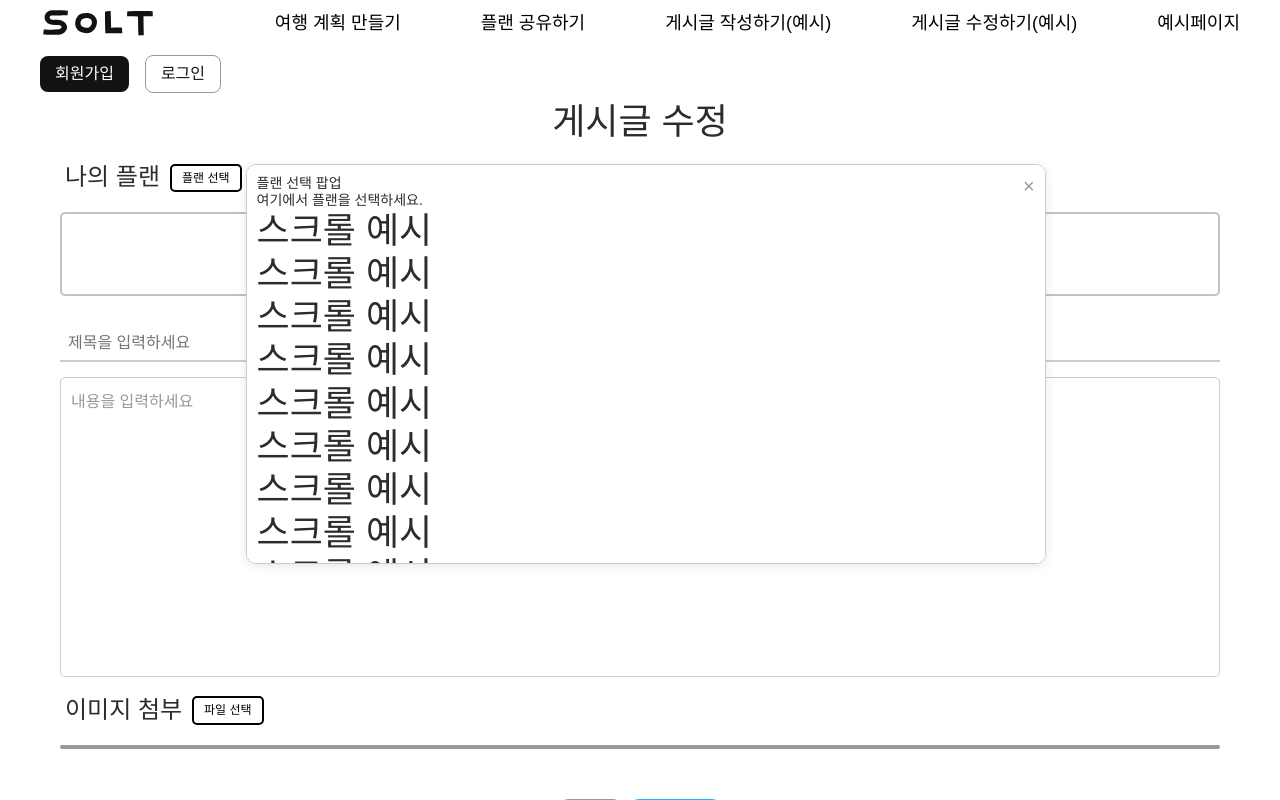
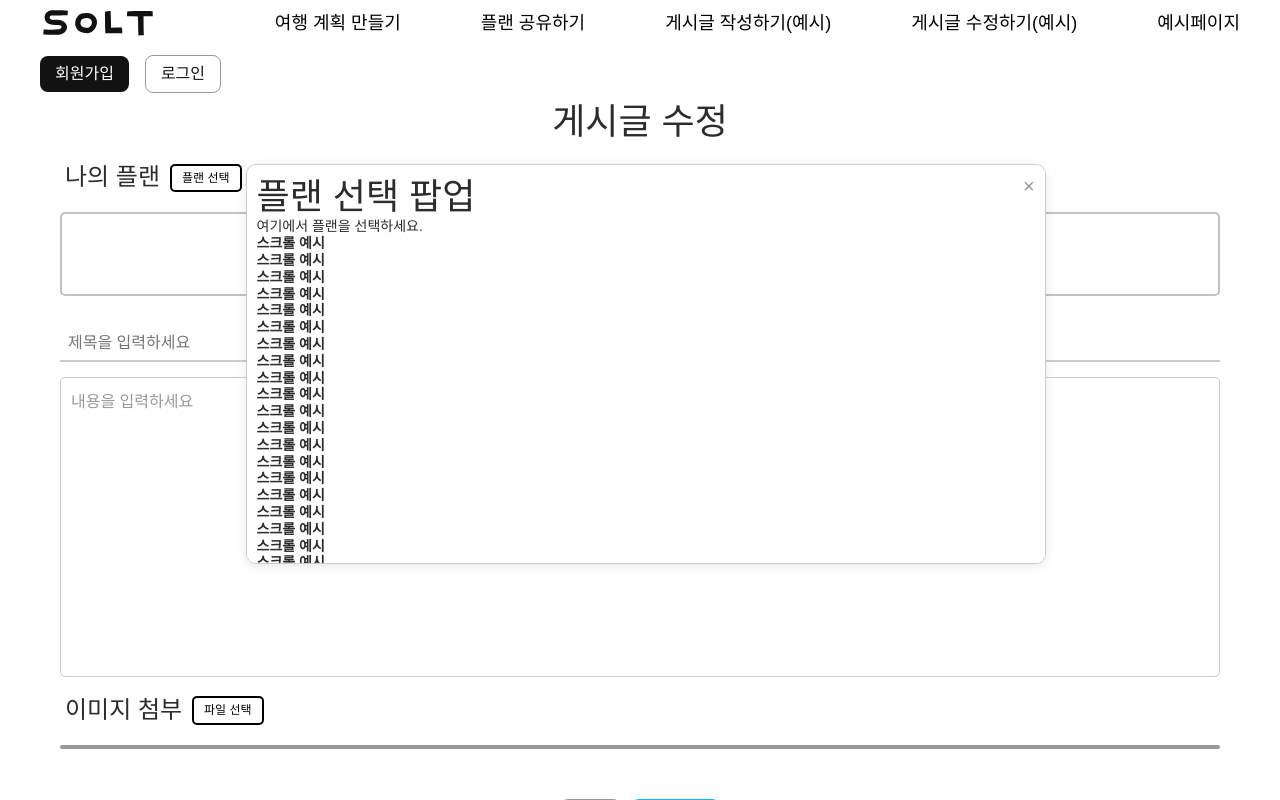
Before and after one commit to Backrow-NCP/solt-frontend, a React (Create React App) app: page /board/edit in a window 1280 px wide. Both pictures are taken after a click on the label "플랜 선택". Shown: the top 800 px of the page. Built offline with nearby package versions, Linux system fonts and the light colour scheme; a web font is replaced by a local one.

Commit message:
ImageStyledBox 인라인 스타일로 변경

```diff
--- a/src/components/Board/BoardForm.jsx
+++ b/src/components/Board/BoardForm.jsx
@@ -16,7 +16,7 @@ import {
   ImageContainer,
   ImageThumbnail,
   ImageStyledBox,
-  RemoveAllButton, // 모든 이미지 삭제 버튼 스타일 추가
+  RemoveAllButton,
 } from '../../styles/board/boardForm';
 
 const BoardForm = ({ onSubmit, buttonText }) => {
@@ -25,15 +25,16 @@ const BoardForm = ({ onSubmit, buttonText }) => {
   const [selectedFiles, setSelectedFiles] = useState([]);
   const [isPopupOpen, setIsPopupOpen] = useState(false);
   const [isButtonClicked, setIsButtonClicked] = useState(false);
-  const [scrollable, setScrollable] = useState(false);
   const imageContainerRef = useRef(null);
 
   const handleFileChange = e => {
     const files = Array.from(e.target.files);
     const validFiles = files.filter(file => file.type.startsWith('image/'));
+
     if (validFiles.length !== files.length) {
       alert('이미지 파일만 업로드 가능합니다.');
     }
+
     setSelectedFiles(prevFiles => [...prevFiles, ...validFiles]);
   };
 
@@ -53,7 +54,7 @@ const BoardForm = ({ onSubmit, buttonText }) => {
 
   const togglePopup = () => {
     if (!isButtonClicked) {
-      setIsPopupOpen(!isPopupOpen);
+      setIsPopupOpen(prev => !prev);
     }
     setIsButtonClicked(false);
   };
@@ -102,24 +103,6 @@ const BoardForm = ({ onSubmit, buttonText }) => {
       }
     };
   }, []);
-
-  useEffect(() => {
-    const container = imageContainerRef.current;
-
-    const checkScrollable = () => {
-      if (container) {
-        // 스크롤이 필요할 경우
-        setScrollable(container.scrollWidth > container.clientWidth);
-      }
-    };
-
-    checkScrollable(); // 처음 렌더링 시 체크
-    window.addEventListener('resize', checkScrollable); // 창 크기 변경 시 체크
-
-    return () => {
-      window.removeEventListener('resize', checkScrollable);
-    };
-  }, [selectedFiles]); // selectedFiles가 변경될 때마다 체크
 
   return (
     <Container>
@@ -177,7 +160,6 @@ const BoardForm = ({ onSubmit, buttonText }) => {
             onChange={handleFileChange}
             multiple
           />
-          {/* 이미지가 2개 이상일 때만 삭제 버튼 표시 */}
           {selectedFiles.length > 1 && (
             <RemoveAllButton type="button" onClick={handleRemoveAllFiles}>
               모든 이미지 삭제
@@ -186,8 +168,8 @@ const BoardForm = ({ onSubmit, buttonText }) => {
         </SectionContainer>
 
         <ImageStyledBox
-          ref={imageContainerRef} // ref 추가
-          scrollable={scrollable} // 스크롤 가능 여부에 따라 scrollable prop 설정
+          ref={imageContainerRef}
+          style={{ overflowX: 'auto', display: 'flex', alignItems: 'center' }} // 스타일 추가
         >
           {selectedFiles.length > 0 ? (
             selectedFiles.map((file, index) => (
--- a/src/components/Board/PlanPopup.jsx
+++ b/src/components/Board/PlanPopup.jsx
@@ -27,17 +27,49 @@ const PlanPopup = ({ onClose, style }) => {
     >
       <CloseButton onClick={onClose}>×</CloseButton>
       <div>
-        <p>플랜 선택 팝업</p>
+        <h2>플랜 선택 팝업</h2>
         <p>여기에서 플랜을 선택하세요.</p>
-        <h2>스크롤 예시</h2>
-        <h2>스크롤 예시</h2>
-        <h2>스크롤 예시</h2>
-        <h2>스크롤 예시</h2>
-        <h2>스크롤 예시</h2>
-        <h2>스크롤 예시</h2>
-        <h2>스크롤 예시</h2>
-        <h2>스크롤 예시</h2>
-        <h2>스크롤 예시</h2>
+        <h4>스크롤 예시</h4>
+        <h4>스크롤 예시</h4>
+        <h4>스크롤 예시</h4>
+        <h4>스크롤 예시</h4>
+        <h4>스크롤 예시</h4>
+        <h4>스크롤 예시</h4>
+        <h4>스크롤 예시</h4>
+        <h4>스크롤 예시</h4>
+        <h4>스크롤 예시</h4>
+        <h4>스크롤 예시</h4>
+        <h4>스크롤 예시</h4>
+        <h4>스크롤 예시</h4>
+        <h4>스크롤 예시</h4>
+        <h4>스크롤 예시</h4>
+        <h4>스크롤 예시</h4>
+        <h4>스크롤 예시</h4>
+        <h4>스크롤 예시</h4>
+        <h4>스크롤 예시</h4>
+        <h4>스크롤 예시</h4>
+        <h4>스크롤 예시</h4>
+        <h4>스크롤 예시</h4>
+        <h4>스크롤 예시</h4>
+        <h4>스크롤 예시</h4>
+        <h4>스크롤 예시</h4>
+        <h4>스크롤 예시</h4>
+        <h4>스크롤 예시</h4>
+        <h4>스크롤 예시</h4>
+        <h4>스크롤 예시</h4>
+        <h4>스크롤 예시</h4>
+        <h4>스크롤 예시</h4>
+        <h4>스크롤 예시</h4>
+        <h4>스크롤 예시</h4>
+        <h4>스크롤 예시</h4>
+        <h4>스크롤 예시</h4>
+        <h4>스크롤 예시</h4>
+        <h4>스크롤 예시</h4>
+        <h4>스크롤 예시</h4>
+        <h4>스크롤 예시</h4>
+        <h4>스크롤 예시</h4>
+        <h4>스크롤 예시</h4>
+        <h4>스크롤 예시</h4>
       </div>
     </PopupContainer>
   );
--- a/src/styles/board/boardForm.js
+++ b/src/styles/board/boardForm.js
@@ -109,7 +109,7 @@ export const PlanStyledBox = styled.div`
 
 export const ImageStyledBox = styled.div`
   width: 100%;
-  height: ${props => (props.scrollable ? '122px' : '110px')};
+  // height: ${props => (props.scrollable ? '122px' : '110px')};
   line-height: 110px;
   border: 2px solid #999;
   border-radius: 5px;
@@ -121,7 +121,7 @@ export const ImageStyledBox = styled.div`
   overflow-x: auto; /* 좌우 스크롤 허용 */
   overflow-y: hidden; /* 세로 스크롤 방지 */
   white-space: nowrap; /* 이미지들을 한 줄로 정렬 */
-  padding-top: ${props => (props.scrollable ? '5px' : '0')};
+  // padding-top: ${props => (props.scrollable ? '5px' : '0')};
   padding-left: 10px; /* 왼쪽 패딩 추가 */
 `;
 
```
